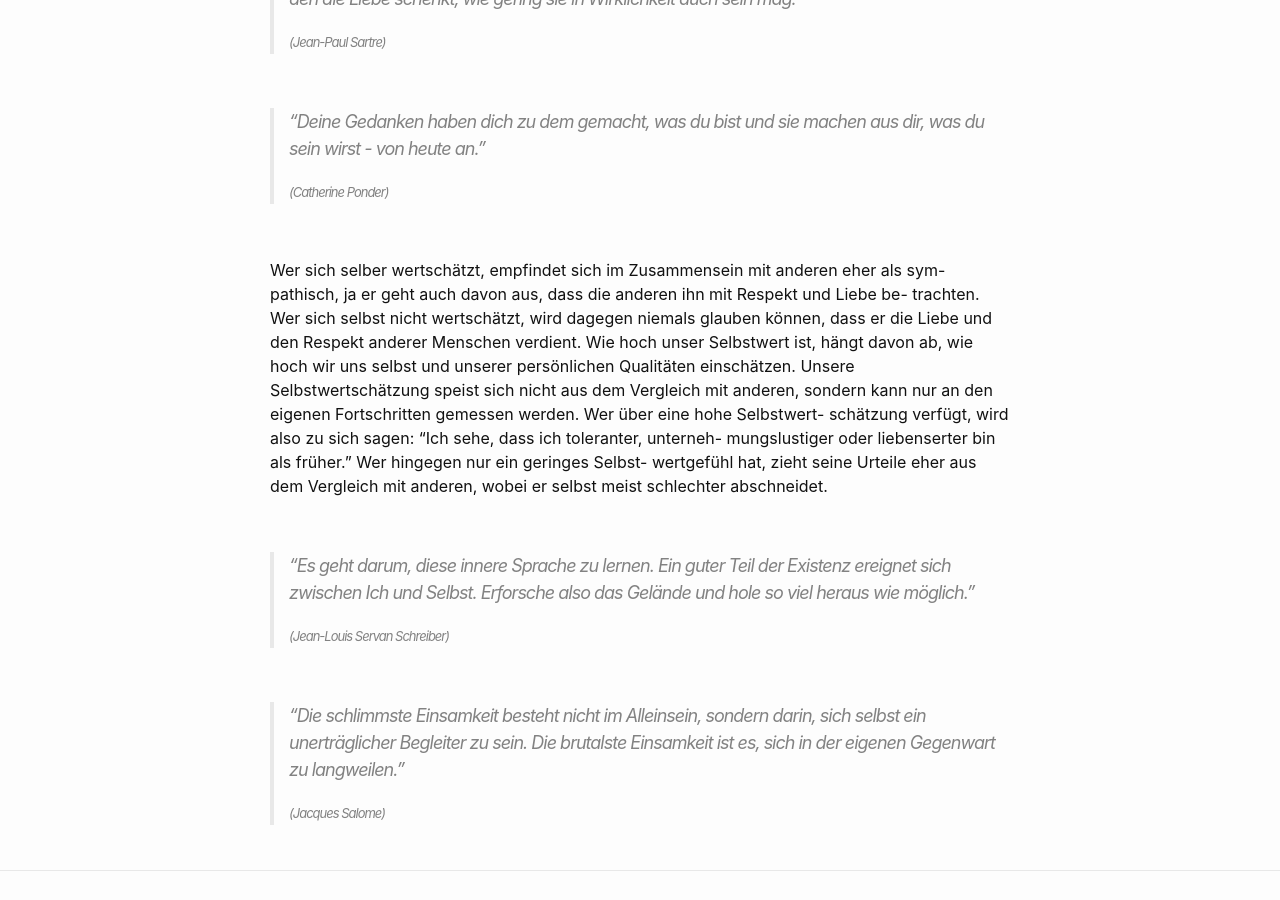
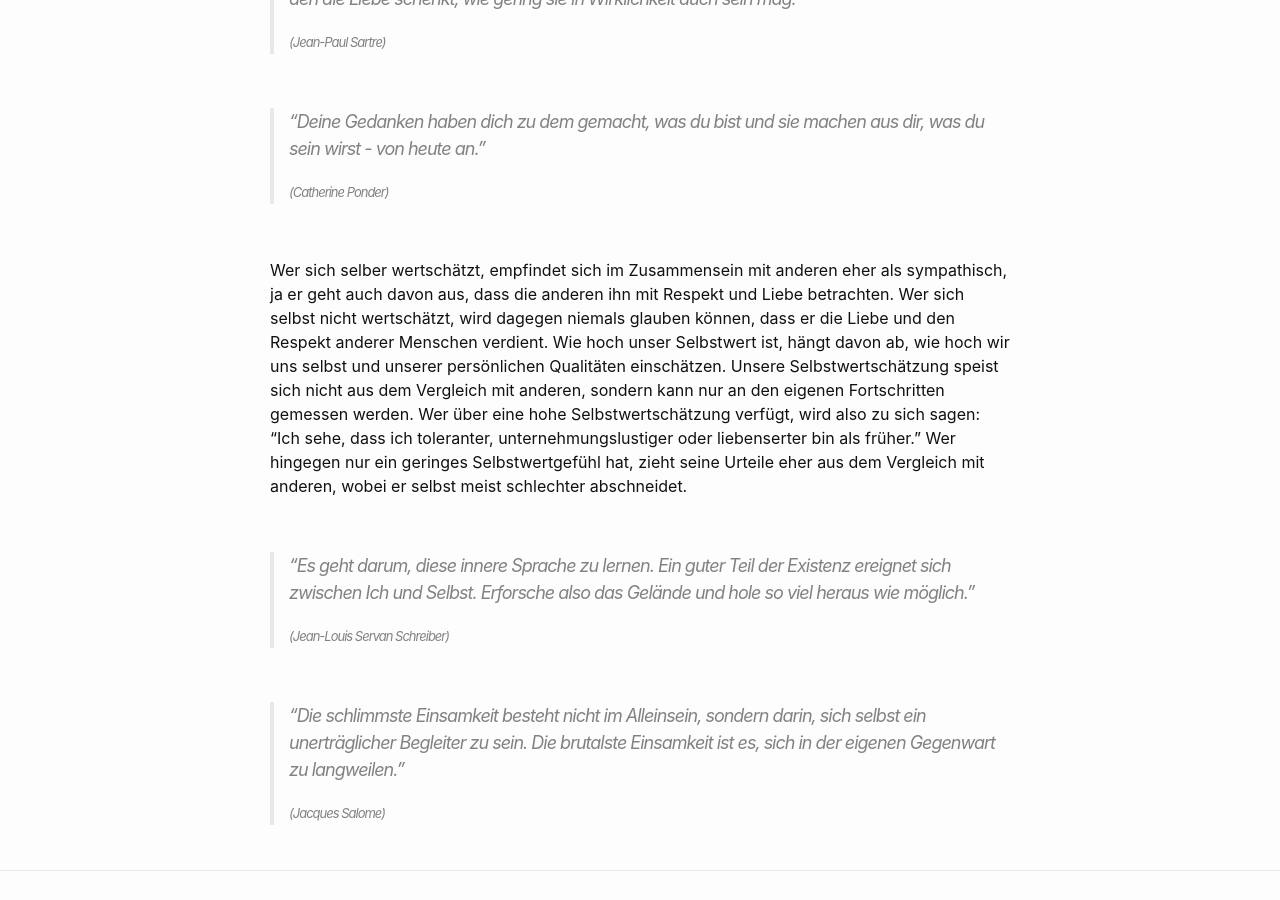
Before and after one commit to Hautaklyttn/-selbst-, a Jekyll site: the page built from docs/various.md, in a window 1280 px wide and 900 px high, scrolled down 1018 px. Built offline with Jekyll 4.4.1, drawn with Linux system fonts in a browser that asks for light colours.

Commit message:
Update various.md

```diff
--- a/docs/various.md
+++ b/docs/various.md
@@ -56,16 +56,16 @@ liebevoller sein.
 
 &nbsp;
 
-Wer sich selber wertschätzt, empfindet sich im Zusammensein mit anderen eher als sym-
-pathisch, ja er geht auch davon aus, dass die anderen ihn mit Respekt und Liebe be-
-trachten. Wer sich selbst nicht wertschätzt, wird dagegen niemals glauben können, dass
+Wer sich selber wertschätzt, empfindet sich im Zusammensein mit anderen eher als sympathisch,
+ja er geht auch davon aus, dass die anderen ihn mit Respekt und Liebe betrachten. Wer
+sich selbst nicht wertschätzt, wird dagegen niemals glauben können, dass
 er die Liebe und den Respekt anderer Menschen verdient. Wie hoch unser Selbstwert ist,
 hängt davon ab, wie hoch wir uns selbst und unserer persönlichen Qualitäten einschätzen.
 Unsere Selbstwertschätzung speist sich nicht aus dem Vergleich mit anderen, sondern
-kann nur an den eigenen Fortschritten gemessen werden. Wer über eine hohe Selbstwert-
-schätzung verfügt, wird also zu sich sagen: "Ich sehe, dass ich toleranter, unterneh-
-mungslustiger oder liebenserter bin als früher." Wer hingegen nur ein geringes Selbst-
-wertgefühl hat, zieht seine Urteile eher aus dem Vergleich mit anderen, wobei er
+kann nur an den eigenen Fortschritten gemessen werden. Wer über eine hohe Selbstwertschätzung
+verfügt, wird also zu sich sagen: "Ich sehe, dass ich toleranter, unternehmungslustiger
+oder liebenserter bin als früher." Wer hingegen nur ein geringes Selbstwertgefühl hat,
+zieht seine Urteile eher aus dem Vergleich mit anderen, wobei er
 selbst meist schlechter abschneidet.
 
 &nbsp;
```
